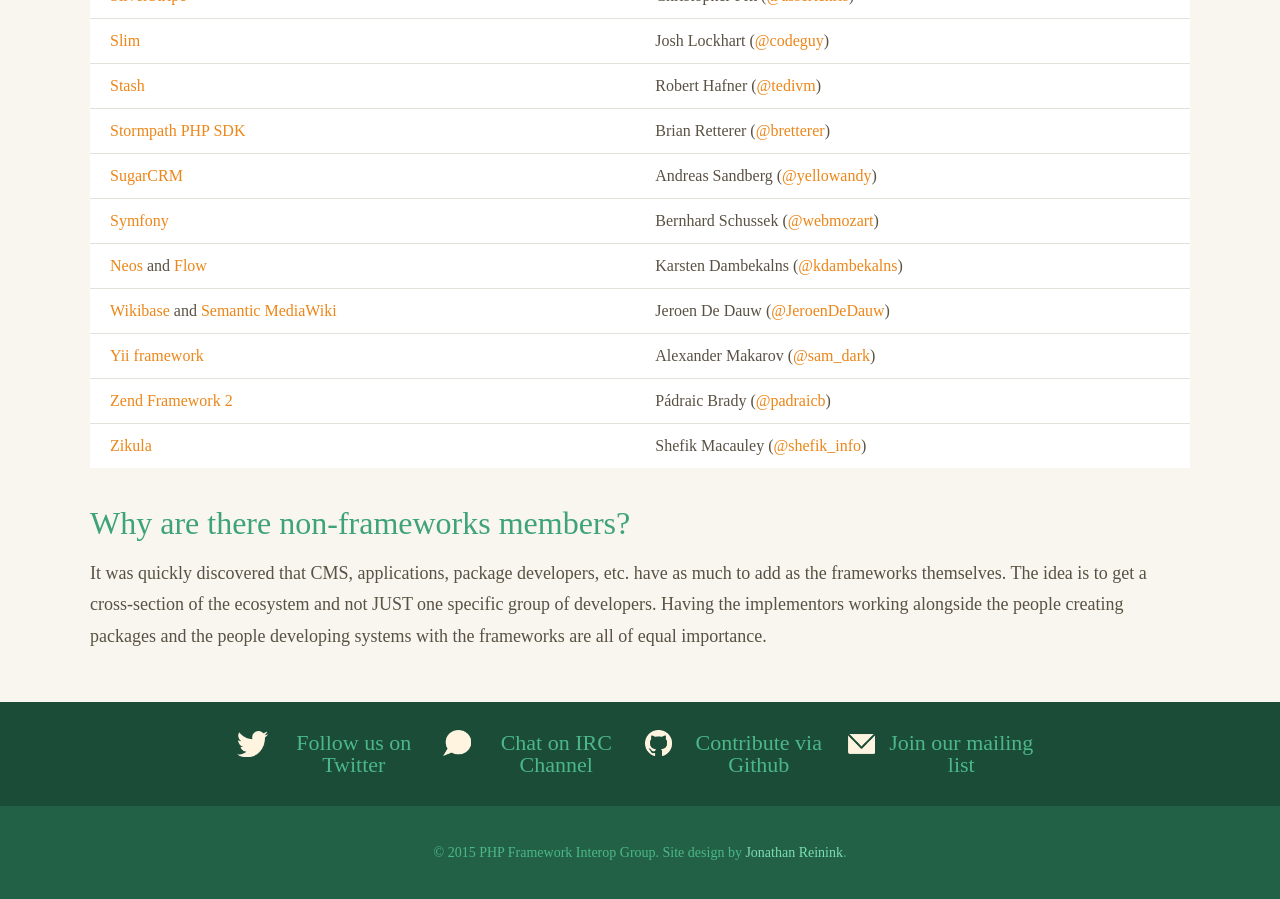
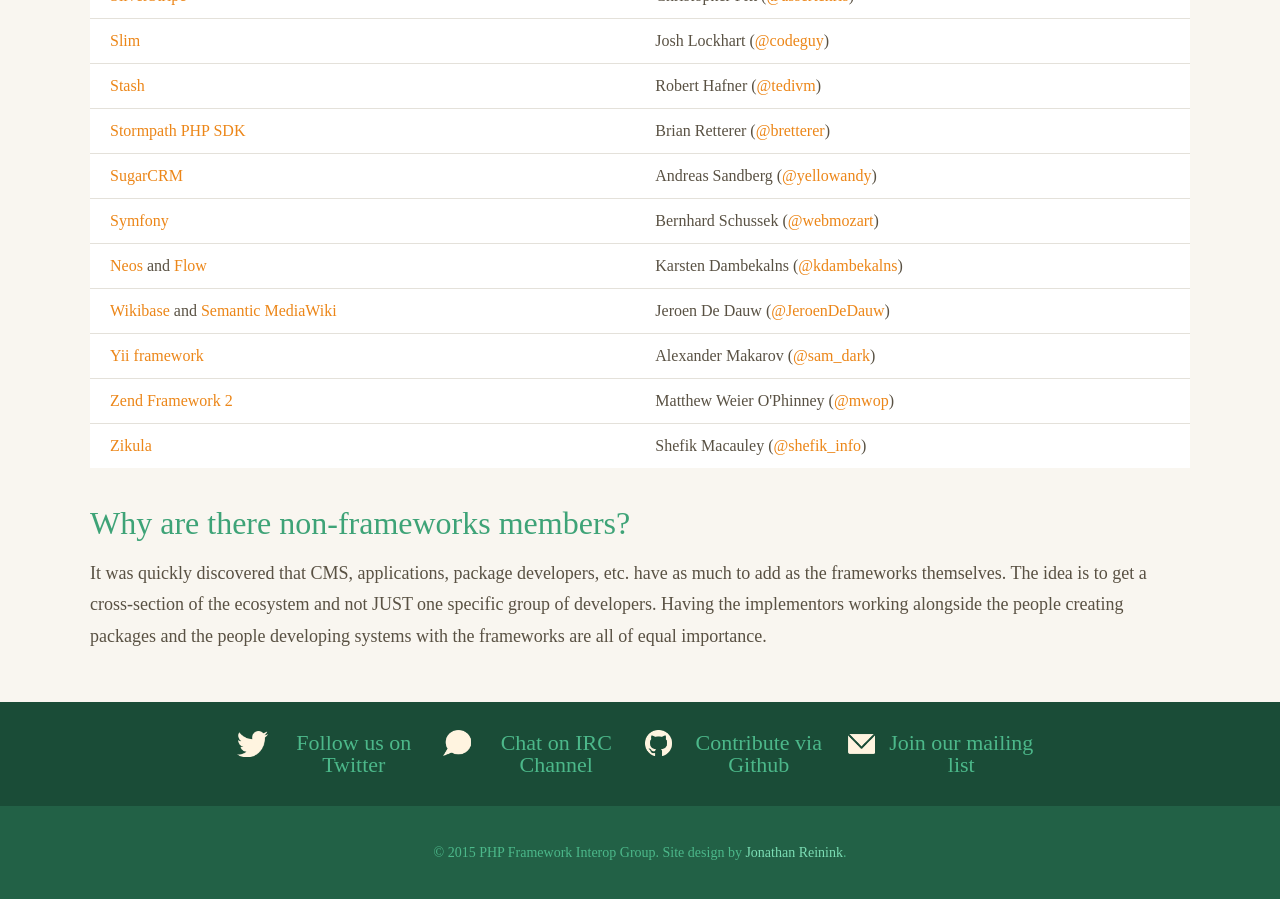
Before and after one commit to php-fig/www.php-fig.org, a Jekyll site: the page built from pages/members.html, in a window 1280 px wide and 900 px high, scrolled down 2225 px. Built offline with Jekyll 4.4.1, drawn with Linux system fonts in a browser that asks for light colours; some web fonts are replaced; Markdown is read by kramdown in place of the engine named in the settings.

Commit message:
Updated ZF advisor
- @mwop taking over for @padraicb

```diff
--- a/pages/members.html
+++ b/pages/members.html
@@ -199,7 +199,7 @@ permalink: members/
         </tr>
         <tr>
             <td><a target="_blank" href="http://framework.zend.com/">Zend Framework 2</a></td>
-            <td>Pádraic Brady (<a href="http://twitter.com/padraicb/">@padraicb</a>)</td>
+            <td>Matthew Weier O'Phinney (<a href="https://twitter.com/mwop/">@mwop</a>)</td>
         </tr>
         <tr>
             <td><a target="_blank" href="http://www.zikula.org/">Zikula</a></td>
```
